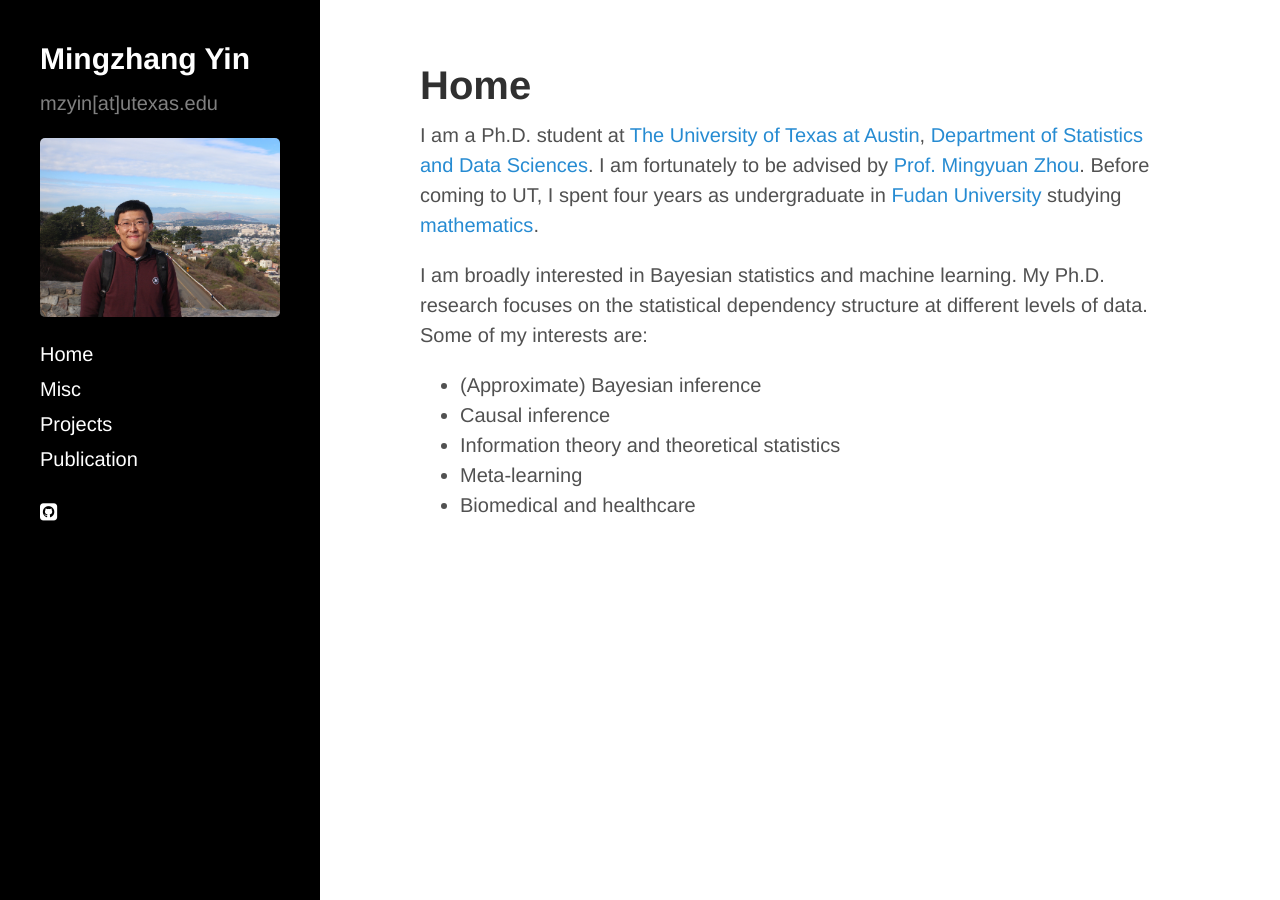
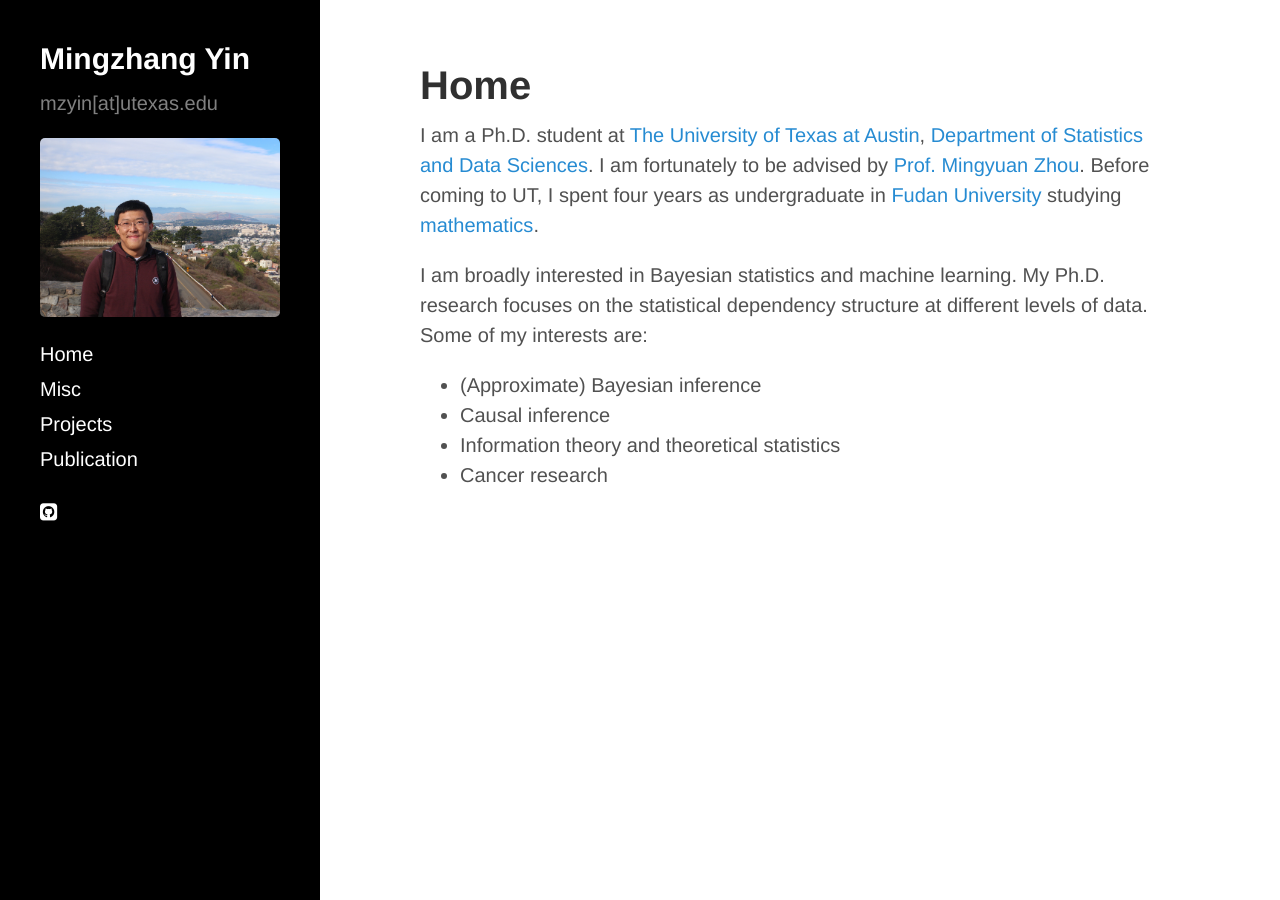
Before and after one commit to mingzhang-yin/mingzhang-yin.github.io, a Jekyll site: the page built from index.md, in a window 1280 px wide. Built offline with Jekyll 4.4.1, drawn with Linux system fonts in a browser that asks for light colours; nearby versions of some CDN libraries.

Commit message:
Update index.md

```diff
--- a/index.md
+++ b/index.md
@@ -20,6 +20,5 @@ title: Home
    <li> (Approximate) Bayesian inference </li>
    <li> Causal inference </li>
    <li> Information theory and theoretical statistics  </li>
-   <li> Meta-learning </li>
-   <li> Biomedical and healthcare </li>
+   <li> Cancer research </li>
   </ul>
```
